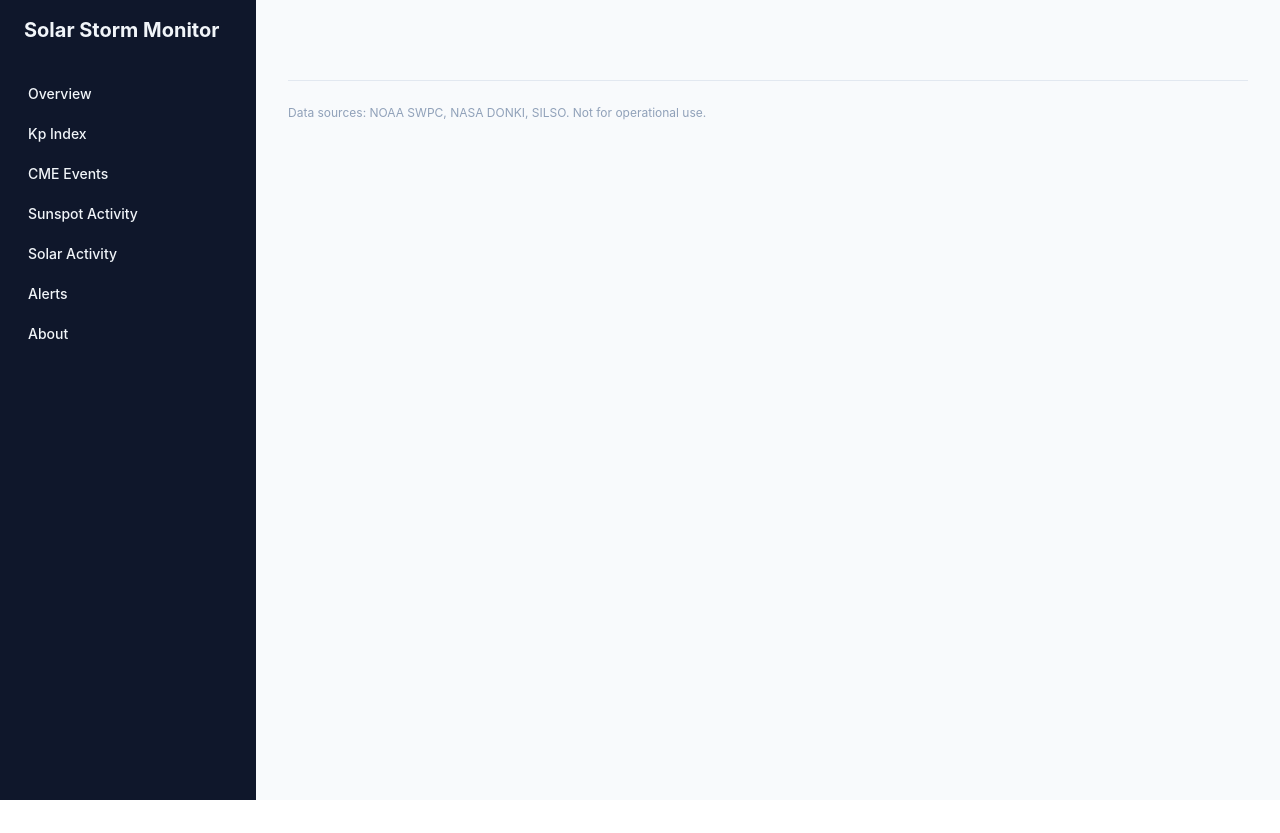
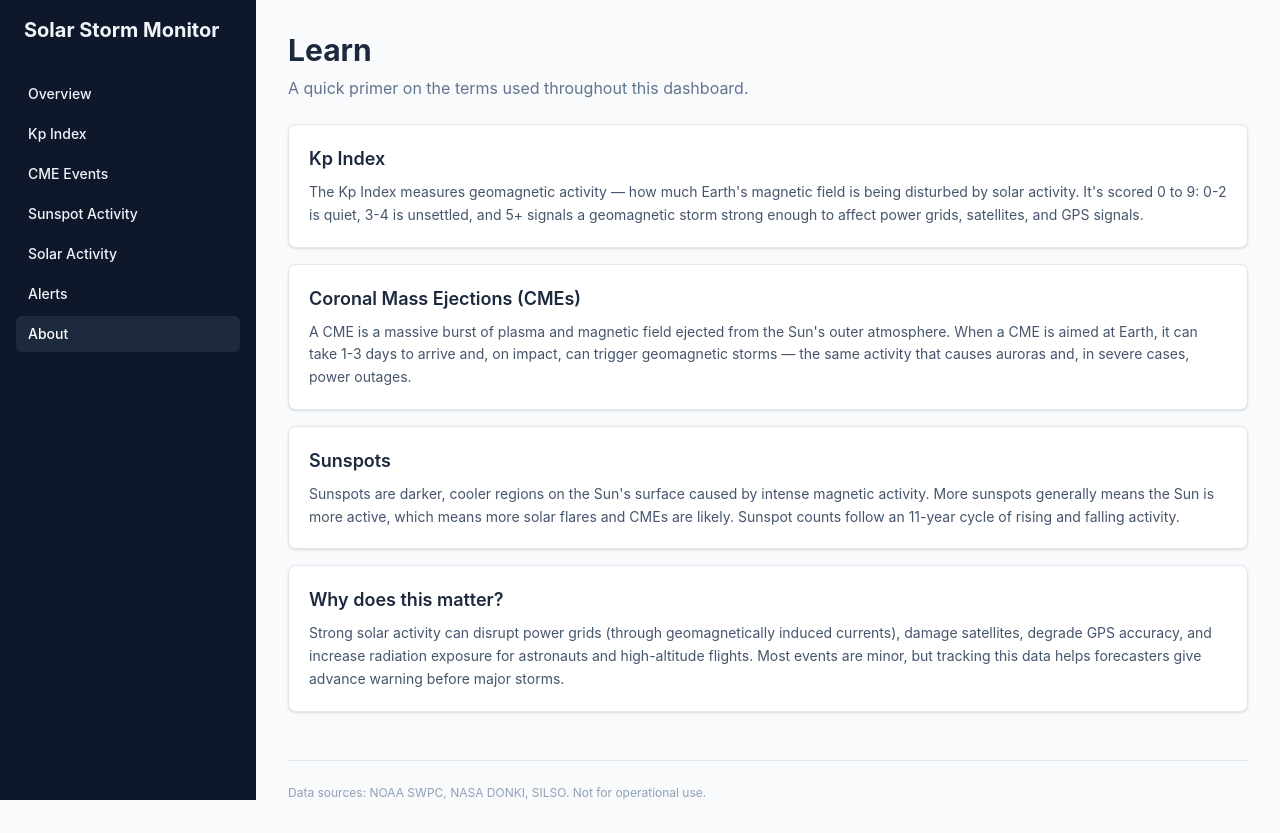
Before and after one commit to irene419/solar-storm-monitor, a React app in the folder frontend/: page /learn in a window 1280 px wide. Before the commit the page ends 800 px from the top, so only its background shows below. Built offline with nearby package versions, Linux system fonts and the light colour scheme; the HTML template or start-up script is replaced by a standard one.

Commit message:
Add Learn page scaffold for future educational content

```diff
--- a/frontend/src/App.jsx
+++ b/frontend/src/App.jsx
@@ -5,6 +5,7 @@ import KpIndexPage from "./pages/KpIndexPage";
 import CmeEventsPage from "./pages/CmeEventsPage";
 import SunspotActivityPage from "./pages/SunspotActivityPage";
 import PlaceholderPage from "./pages/PlaceholderPage";
+import LearnPage from "./pages/LearnPage";
 
 function App() {
   return (
@@ -16,7 +17,7 @@ function App() {
         <Route path="/sunspot-activity" element={<SunspotActivityPage />} />
         <Route path="/solar-activity" element={<PlaceholderPage title="Solar Activity" />} />
         <Route path="/alerts" element={<PlaceholderPage title="Alerts" />} />
-        <Route path="/about" element={<PlaceholderPage title="About" />} />
+        <Route path="/learn" element={<LearnPage />} />
       </Routes>
     </DashboardLayout>
   );
--- a/frontend/src/components/Sidebar.jsx
+++ b/frontend/src/components/Sidebar.jsx
@@ -8,7 +8,7 @@ export default function Sidebar() {
     { label: "Sunspot Activity", path: "/sunspot-activity" },
     { label: "Solar Activity", path: "/solar-activity" },
     { label: "Alerts", path: "/alerts" },
-    { label: "About", path: "/about" },
+    { label: "About", path: "/learn" },
   ];
 
   return (
--- /dev/null
+++ b/frontend/src/pages/LearnPage.jsx
@@ -0,0 +1,40 @@
+const topics = [
+  {
+    title: "Kp Index",
+    body: "The Kp Index measures geomagnetic activity — how much Earth's magnetic field is being disturbed by solar activity. It's scored 0 to 9: 0-2 is quiet, 3-4 is unsettled, and 5+ signals a geomagnetic storm strong enough to affect power grids, satellites, and GPS signals.",
+  },
+  {
+    title: "Coronal Mass Ejections (CMEs)",
+    body: "A CME is a massive burst of plasma and magnetic field ejected from the Sun's outer atmosphere. When a CME is aimed at Earth, it can take 1-3 days to arrive and, on impact, can trigger geomagnetic storms — the same activity that causes auroras and, in severe cases, power outages.",
+  },
+  {
+    title: "Sunspots",
+    body: "Sunspots are darker, cooler regions on the Sun's surface caused by intense magnetic activity. More sunspots generally means the Sun is more active, which means more solar flares and CMEs are likely. Sunspot counts follow an 11-year cycle of rising and falling activity.",
+  },
+  {
+    title: "Why does this matter?",
+    body: "Strong solar activity can disrupt power grids (through geomagnetically induced currents), damage satellites, degrade GPS accuracy, and increase radiation exposure for astronauts and high-altitude flights. Most events are minor, but tracking this data helps forecasters give advance warning before major storms.",
+  },
+];
+
+export default function LearnPage() {
+  return (
+    <>
+      <h1 className="text-3xl font-bold text-slate-800">Learn</h1>
+      <p className="text-slate-500 mt-2 mb-6">
+        A quick primer on the terms used throughout this dashboard.
+      </p>
+      <div className="space-y-4">
+        {topics.map((topic) => (
+          <div
+            key={topic.title}
+            className="bg-white rounded-lg border border-slate-200 p-5 shadow-sm"
+          >
+            <h2 className="text-lg font-semibold text-slate-800 mb-2">{topic.title}</h2>
+            <p className="text-sm text-slate-600 leading-relaxed">{topic.body}</p>
+          </div>
+        ))}
+      </div>
+    </>
+  );
+}
```
